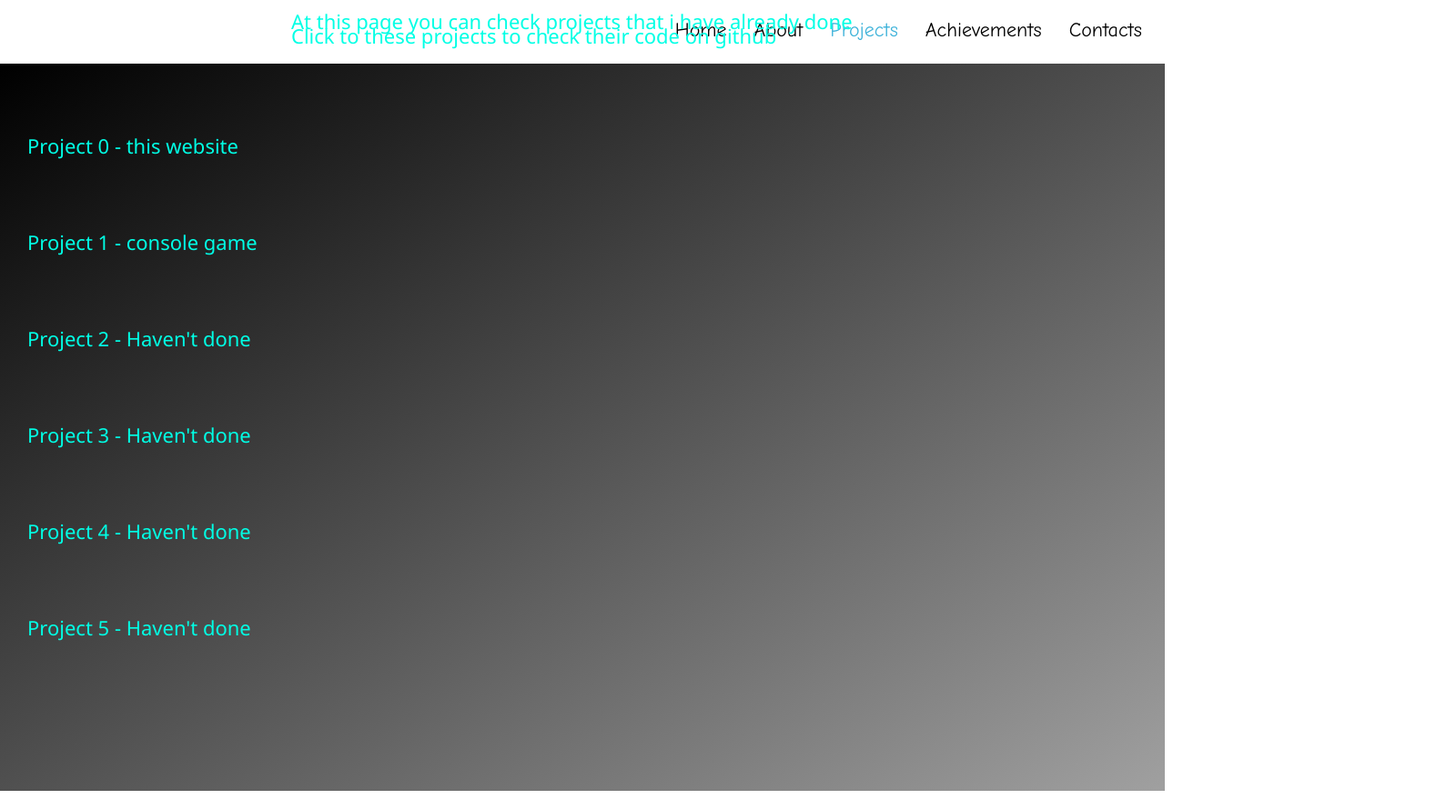
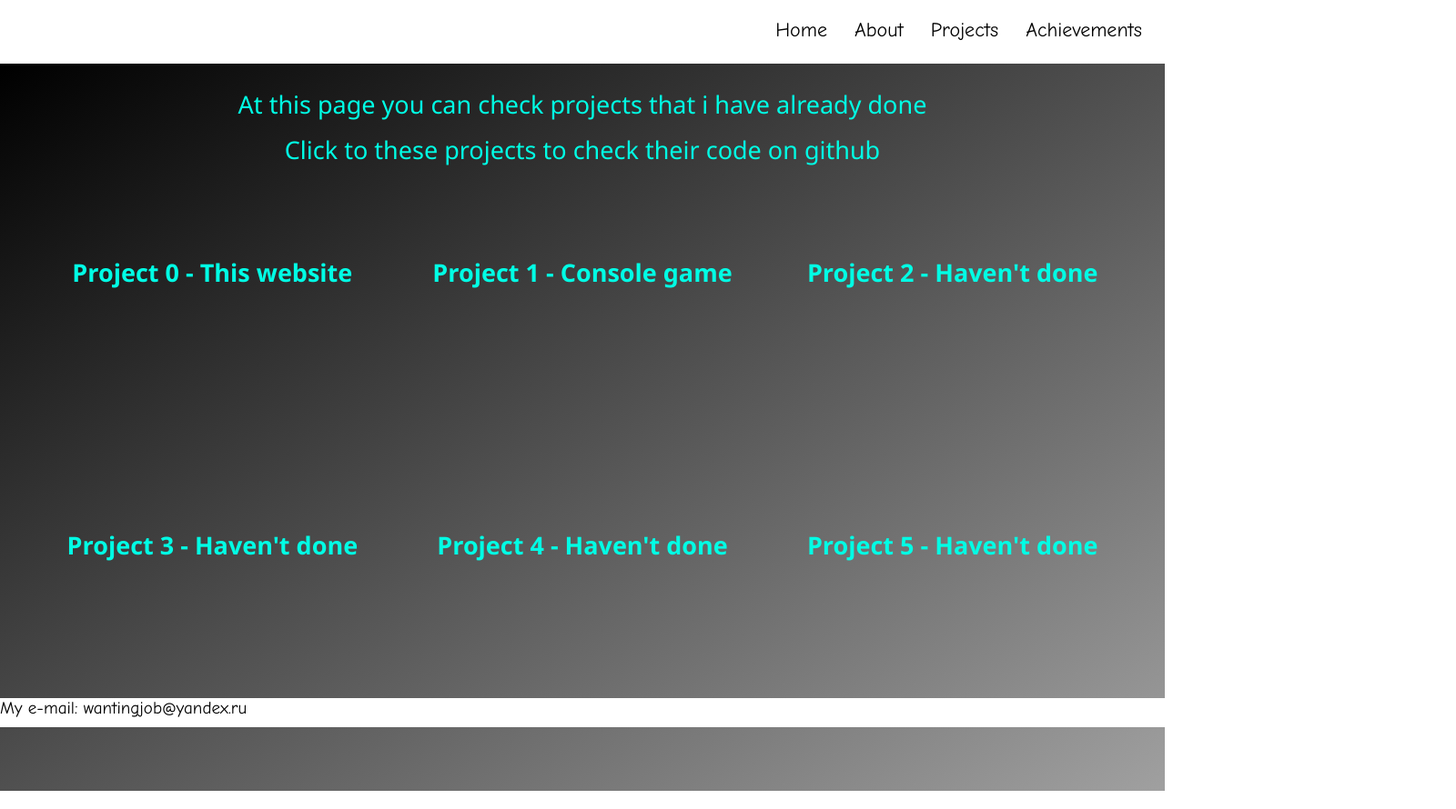
Before and after one commit to DmitryGagarin/portfolio, a plain HTML site: page projects.html in a window 1280 px wide. Shown: the whole page at 91% size, 1600 px wide, since content can reach past the window. Before the commit the page ends 824 px from the top, so only its background shows below. Drawn offline with Linux system fonts and the light colour scheme.

Commit message:
pupupuuu

```diff
--- a/about_style.css
+++ b/about_style.css
@@ -18,15 +18,12 @@ body{
     padding: 10px;
     color: black;
     font-family: Comic Sans MS, Comic Sans, cursive;
-    display: flex;
-    align-items: center;
     float: right;
 }
 
 .header_item{
     padding: 10px 15px;
-    font-size: 21px;
-    margin-left: 5px;
+    font-size: 22px;
 }
 
 .header_item:hover{
@@ -44,3 +41,14 @@ body{
     background-color: rgb(63, 179, 218);
     z-index: 1;
 }
+
+.footer{
+    background-color: white;
+    position: absolute;
+	left: 0;
+	bottom: 0;
+	width: 100%;
+	height: 4%;
+    font-size: 19px;
+    font-family: Comic Sans MS, Comic Sans, cursive;
+}
--- a/achievement_style.css
+++ b/achievement_style.css
@@ -18,15 +18,13 @@ body{
     padding: 10px;
     color: black;
     font-family: Comic Sans MS, Comic Sans, cursive;
-    display: flex;
     align-items: center;
     float: right;
 }
 
 .header_item{
     padding: 10px 15px;
-    font-size: 21px;
-    margin-left: 5px;
+    font-size: 22px;
 }
 
 .header_item:hover{
@@ -44,3 +42,14 @@ body{
     background-color: rgb(63, 179, 218);
     z-index: 1;
 }
+
+.footer{
+    background-color: white;
+    position: absolute;
+	left: 0;
+	bottom: 0;
+	width: 100%;
+	height: 4%;
+    font-size: 19px;
+    font-family: Comic Sans MS, Comic Sans, cursive;
+}
--- a/index_style.css
+++ b/index_style.css
@@ -2,12 +2,6 @@ body{
     background-color: white;
     overflow: hidden;
     margin: 0px;
-    -webkit-touch-callout: none;
-	-webkit-user-select: none;
-	-khtml-user-select: none;
-	-moz-user-select: none;
-	-ms-user-select: none;
-	user-select: none;
 }
 
 .headerButton a{  /*настройка цвета кнопок */
@@ -25,15 +19,12 @@ body{
     padding: 10px;
     color: black;
     font-family: Comic Sans MS, Comic Sans, cursive;
-    display: flex;
-    align-items: center;
     float: right;
 }
 
 .header_item{
     padding: 10px 15px;
     font-size: 22px;
-    margin-left: 5px;
 }
 
 .header_item:hover{
@@ -95,3 +86,14 @@ body{
     font-size: 27px;
     font-weight: bold;
 }
+
+.footer{
+    background-color: white;
+    position: absolute;
+	left: 0;
+	bottom: 0;
+	width: 100%;
+	height: 4%;
+    font-size: 19px;
+    font-family: Comic Sans MS, Comic Sans, cursive;
+}
--- a/project_style.css
+++ b/project_style.css
@@ -1,14 +1,7 @@
 body{
     background-color: white;
-    overflow-y: scroll;
-    overflow-x: hidden;
+    overflow: hidden;
     margin: 0px;
-    -webkit-touch-callout: none;
-	-webkit-user-select: none;
-	-khtml-user-select: none;
-	-moz-user-select: none;
-	-ms-user-select: none;
-	user-select: none;
 }
 
 .headerButton a{  /*настройка цвета кнопок */
@@ -27,7 +20,6 @@ body{
     color: black;
     font-family: Comic Sans MS, Comic Sans, cursive;
     display: flex;
-    align-items: center;
     float: right;
 }
 
@@ -43,62 +35,58 @@ body{
     text-align: right;
 }
 
-.block_1{
-    width: 100%;
-    height: 100%;
+.main{ /*о отвечает за черный квадрат */
     position: absolute;
-    top: 1%;
-    left: 25%;
-}
-
-.block_2{
-    width: 100%;
-    height: 100%;
-    position: absolute;
-    top: 3%;
-    left: 25%;
-}
-
-.block_1 a{
-    margin-top: 100px;
-    font-size: 22px;
-    font-family: 'Segoe UI', Tahoma, Geneva, Verdana, sans-serif;
-    color: rgb(0, 255, 229);
-    text-align: center;
-    justify-content: space-between;
-    z-index: 2;
-}
-
-.block_2 a{
-    margin-top: 100px;
-    font-size: 22px;
-    font-family: 'Segoe UI', Tahoma, Geneva, Verdana, sans-serif;
-    color: rgb(0, 255, 229);
-    text-align: center;
-    justify-content: space-between;
-    z-index: 2;
-}
-
-.block_3{
-    position: fixed;
     margin-top: 70px;
     width: 100%;
     height: 100%;
     background: linear-gradient(to bottom right, rgb(0, 0, 0), rgb(160, 160, 160));
-    z-index: 1;
+    justify-content: space-between;
 }
 
-.block_3 a{
+.block_1{
+    margin-top: 20px;
+    width: 100%;
+    height: 100%;
+    position: absolute;
+    z-index: 2;
+    text-align: center;
+}
+
+.block_1_item{
     color: rgb(0, 255, 229);
+    font-family: 'Segoe UI', Tahoma, Geneva, Verdana, sans-serif;
+    font-size: 27px;
+    line-height: 50px;
+}
+
+.grid_container{
+    margin-top: 80px;
+    margin-left: 30px;
+    margin-right: 30px;
+    justify-content: space-between;
+    display: grid;
+    text-align: center;
+    grid-template-columns: 1fr 1fr 1fr;
+}
+
+.grid_item a{
+    color: rgb(0, 255, 229);
+    font-family: 'Segoe UI', Tahoma, Geneva, Verdana, sans-serif;
+    font-size: 27px;
+    font-weight: bold;
     text-decoration: none;
-    padding: 15px 15px;
-    font-size: 22px;
-    padding-top: 60px;
-    margin-left: 15px;
-    margin-top: 30px;
-    font-family: 'Segoe UI', Tahoma, Geneva, Verdana, sans-serif;
-    display: flex;
-    align-items: center;
-    justify-content: space-between;
-    line-height: 1px;
+    line-height: 300px;
+    z-index: 2;
 }
+
+.footer{
+    background-color: white;
+    position: absolute;
+	left: 0;
+	bottom: 0;
+	width: 100%;
+	height: 4%;
+    font-size: 19px;
+    font-family: Comic Sans MS, Comic Sans, cursive;
+}
--- a/projects.html
+++ b/projects.html
@@ -1,33 +1,38 @@
 <!DOCTYPE html>
 <html lang="en">
-
 <head>
     <meta charset = "UTF-8">
     <meta http-equiv = "X-UA-Compatible" content = "IE=edge">
-    <meta name="viewport" content='width=1000'/>
+    <meta name="viewport" content="width=device-width, initial-scale=1.0">
     <title>Projects</title>
     <link rel="stylesheet" href="project_style.css">
 </head>
-
 <body>
     <div class="header">
-        <div class="header_item headerButton" id="home"> <a href="index.html"> Home </a> </div>
-        <div class="header_item headerButton" id="about"> <a href="about.html"> About </a> </div>
-        <div class="header_item headerButton" id="project"> <a href="projects.html"> Projects </a> </div>
-        <div class="header_item headerButton" id="achievements"> <a href="achievement.html"> Achievements  </a> </div>
-        <div class="header_item headerButton" id="contact"> <a href="contact.html"> Contacts </a> </div>
+        <div class="header_item headerButton"> <a href="index.html"> Home </a> </div>
+        <div class="header_item headerButton"> <a href="about.html"> About </a> </div>
+        <div class="header_item headerButton"> <a href="projects.html"> Projects </a> </div>
+        <div class="header_item headerButton"> <a href="achievement.html"> Achievements  </a> </div>
     </div>
     <div class="main">
-        <div class="block_1"> <a id="top_text_done"> At this page you can check projects that i have already done </a> </div>
-        <div class="block_2"> <a> Click to these projects to check their code on github</a> </div>
-        <div class="block_3">
-            <div class="projects" id="project_0"> <a href="https://github.com/DmitryGagarin/portfolio"> Project 0 - this website </a> </div>
-            <div class="projects" id="project_1"> <a href="https://github.com/DmitryGagarin/Bunker"> Project 1 - console game </a> </div>
-            <div class="projects" id="project_2"> <a href="#"> Project 2 - Haven't done </a> </div>
-            <div class="projects" id="project_3"> <a href="#"> Project 3 - Haven't done </a> </div>
-            <div class="projects" id="project_4"> <a href="#"> Project 4 - Haven't done </a> </div>
-            <div class="projects" id="project_5"> <a href="#"> Project 5 - Haven't done </a> </div>
+        <div class="block_1">
+            <div class="block_1_item"><a> At this page you can check projects that i have already done </a></div>
+            <div class="block_1_item"><a> Click to these projects to check their code on github</a> </div>
         </div>
+        <div class="block_2">
+            <div class="grid_container grid_item">
+            <a href="https://github.com/DmitryGagarin/portfolio"> Project 0 - This website </a>
+            <a href="https://github.com/DmitryGagarin/Bunker"> Project 1 - Console game </a>
+            <a href="#"> Project 2 - Haven't done </a>
+            <a href="#"> Project 3 - Haven't done </a>
+            <a href="#"> Project 4 - Haven't done </a>
+            <a href="#"> Project 5 - Haven't done </a>
+            </div>
+        </div>
+    </div>
+    <div class="footer">
+        <a> My e-mail: wantingjob@yandex.ru</a>
+
     </div>
 </body>
 </html>
```
Also changed, not shown: about.html (+4 -3 lines), achievement.html (+4 -1 lines), contact.html (deleted, +0 -25 lines), index.html (+7 -5 lines), default-logo.png (deleted), logo.png (deleted), Главная.jpeg (deleted).
